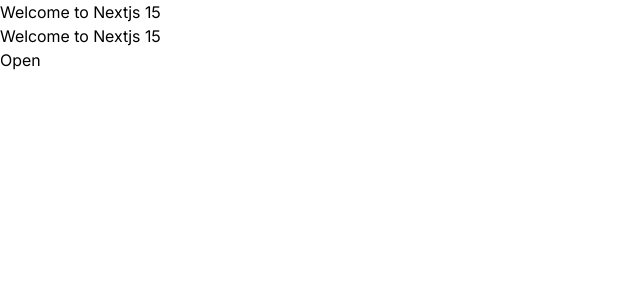
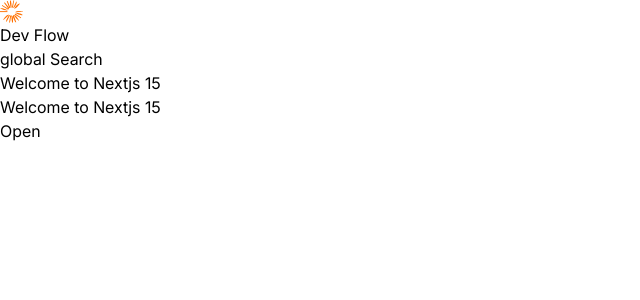
Before and after one commit to aarslantas/devflow, a Next.js app: page / in a window 1280 px wide. Shown: the top 300 px of the page, without its empty margins (0-640 px from the left). Built offline with nearby package versions, Linux system fonts and the light colour scheme.

Commit message:
add Navbar

```diff
--- a/app/layout.tsx
+++ b/app/layout.tsx
@@ -2,6 +2,8 @@
 import localFont from "next/font/local";
 import "./globals.css";
 import { ThemeProvider } from "next-themes";
+
+import Navbar from "@/components/ui/navigation/navbar";
 
 const inter = localFont({
   src: "./fonts/interVF.ttf",
@@ -36,6 +38,7 @@
           enableSystem
           disableTransitionOnChange
         >
+          <Navbar />
           {children}
         </ThemeProvider>
       </body>
--- /dev/null
+++ b/components/ui/navigation/navbar/index.tsx
@@ -0,0 +1,25 @@
+import Image from "next/image";
+import Link from "next/link";
+import React from "react";
+
+const Navbar = () => {
+  return (
+    <nav className="flex-between background-light900_dark200 fixed z-50 w-full p-6 shadow-light-300 sm:px-12 dark:shadow-none gap-5">
+      <Link href="/" className="flex items-center gap-1">
+        <Image
+          src="/images/site-logo.svg"
+          width={23}
+          height={23}
+          alt="DevFlow Logo"
+        />
+        <p className="h2-bold font-space-grotesk text-dark-100 dark:text-light-900 max-sm:hidden">
+          Dev <span className="text-primary-500">Flow</span>
+        </p>
+      </Link>
+      <p>global Search</p>
+      <div className="flex-between gap-5"></div>
+    </nav>
+  );
+};
+
+export default Navbar;
```
